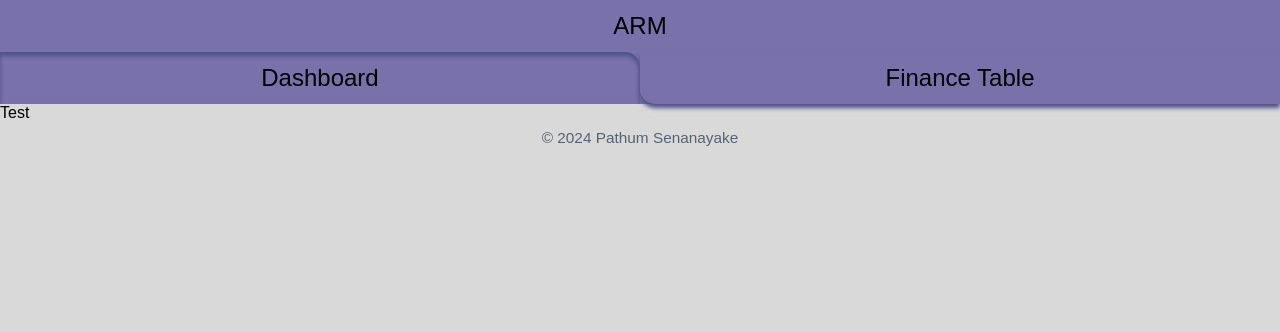
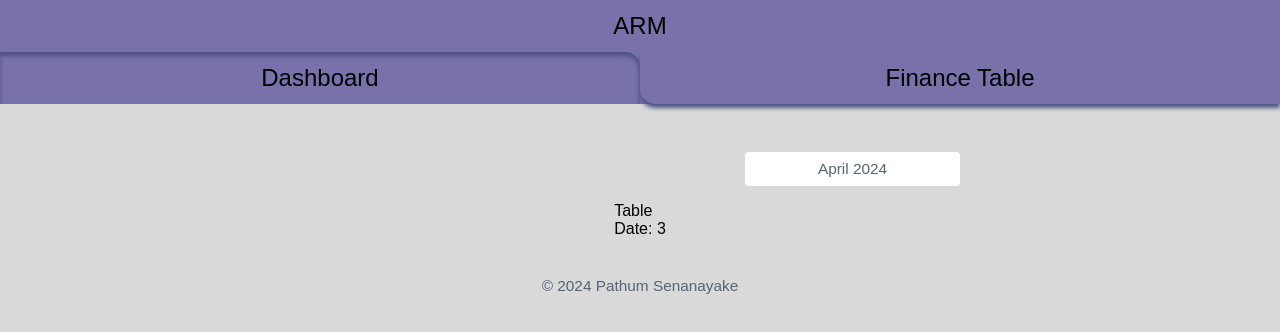
Before and after one commit to Pathum312/a-richer-me, a Next.js app: page /home/finance-table in a window 1280 px wide. Shown: the top 332 px of the page. Built offline with nearby package versions, Linux system fonts and the light colour scheme; a web font is replaced by a local one.

Commit message:
Calendar fixed

```diff
--- a/app/home/finance-table/page.js
+++ b/app/home/finance-table/page.js
@@ -1,10 +1,17 @@
+import styles from './page.module.css';
+import Table from '@/components/Table';
+
 export const metadata = {
 	title: 'ARM | Finance Table',
 	description: "ARM's Finance Table.",
 };
 
 const FinanceTable = () => {
-	return <p>Test</p>;
+	return (
+		<div className={styles.container}>
+			<Table />
+		</div>
+	);
 };
 
 export default FinanceTable;
--- /dev/null
+++ b/app/home/finance-table/page.module.css
@@ -0,0 +1,15 @@
+.container {
+	display: flex;
+	padding: 2rem 0;
+	align-items: center;
+	flex-direction: column;
+	justify-content: center;
+}
+
+.utils {
+	width: 50%;
+	padding: 1rem;
+	display: flex;
+	justify-content: flex-end;
+	/* background-color: antiquewhite; */
+}
--- /dev/null
+++ b/app/home/page.module.css
@@ -0,0 +1,16 @@
+.container {
+	height: 100%;
+	display: flex;
+	align-items: center;
+	flex-direction: column;
+	justify-content: center;
+	/* background-color: antiquewhite; */
+}
+
+.title {
+	font-size: var(--fs-heading-2);
+}
+
+.description {
+	font-size: var(--fs-heading--1);
+}
--- /dev/null
+++ b/components/Calendar.js
@@ -0,0 +1,21 @@
+import DatePicker from 'react-datepicker';
+import styles from './calendar.module.css';
+import 'react-datepicker/dist/react-datepicker.css';
+
+const Calendar = ({ selectedDate, handleDateChange }) => {
+	return (
+		<DatePicker
+			selected={selectedDate}
+			onChange={handleDateChange}
+			dateFormat="MMMM YYYY"
+			placeholderText="Select a date"
+			startDate={new Date(new Date().getFullYear(), new Date().getMonth(), 1)}
+			endDate={new Date(new Date().getFullYear(), new Date().getMonth() + 1, 0)}
+			monthsShown={1}
+			showMonthYearPicker
+			className={styles.calendar}
+		/>
+	);
+};
+
+export default Calendar;
--- /dev/null
+++ b/components/Table.js
@@ -0,0 +1,27 @@
+'use client';
+
+import { useState } from 'react';
+import Calendar from './Calendar';
+import styles from './table.module.css';
+
+const Table = () => {
+	const [selectedDate, setSelectedDate] = useState(new Date());
+
+	const handleDateChange = date => {
+		setSelectedDate(date);
+	};
+
+	return (
+		<>
+			<div className={styles.utils}>
+				<Calendar selectedDate={selectedDate} handleDateChange={handleDateChange} />
+			</div>
+			<div>
+				<p>Table</p>
+				<p>Date: {selectedDate.getMonth()}</p>
+			</div>
+		</>
+	);
+};
+
+export default Table;
--- /dev/null
+++ b/components/calendar.module.css
@@ -0,0 +1,10 @@
+.calendar {
+	border: none;
+	display: flex;
+	padding: 0.5rem;
+	text-align: center;
+	border-radius: 0.25rem;
+	justify-content: center;
+	color: var(--clr-text-default);
+	font-size: var(--fs-heading--2);
+}
--- /dev/null
+++ b/components/table.module.css
@@ -0,0 +1,6 @@
+.utils {
+	width: 50%;
+	padding: 1rem;
+	display: flex;
+	justify-content: flex-end;
+}
--- a/package.json
+++ b/package.json
@@ -9,9 +9,10 @@
     "lint": "next lint"
   },
   "dependencies": {
+    "next": "14.2.3",
     "react": "^18",
-    "react-dom": "^18",
-    "next": "14.2.3"
+    "react-datepicker": "^6.9.0",
+    "react-dom": "^18"
   },
   "devDependencies": {
     "eslint": "^8",
```
Also changed, not shown: app/home/page.js (+6 -4 lines), 1 other file (tests, documents, lock files or other folders).
